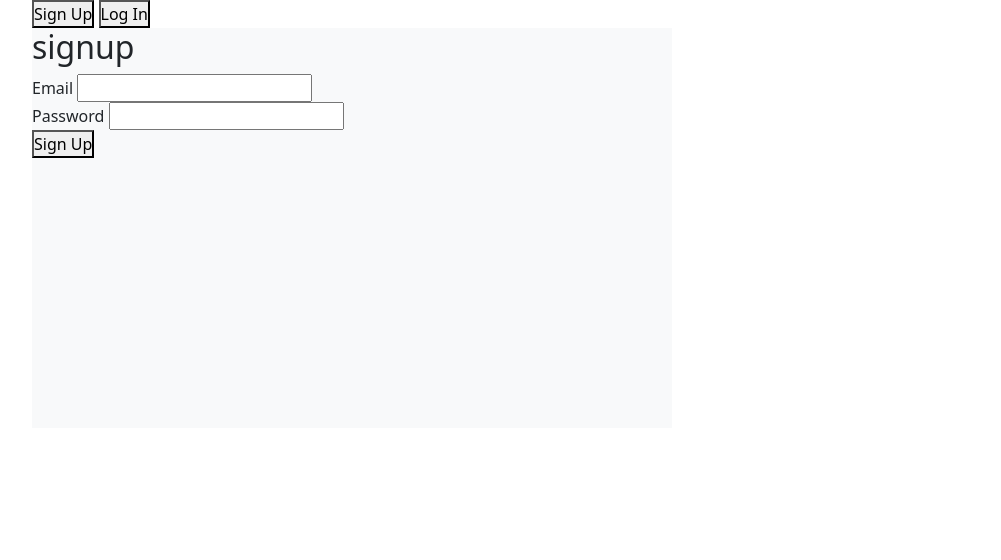
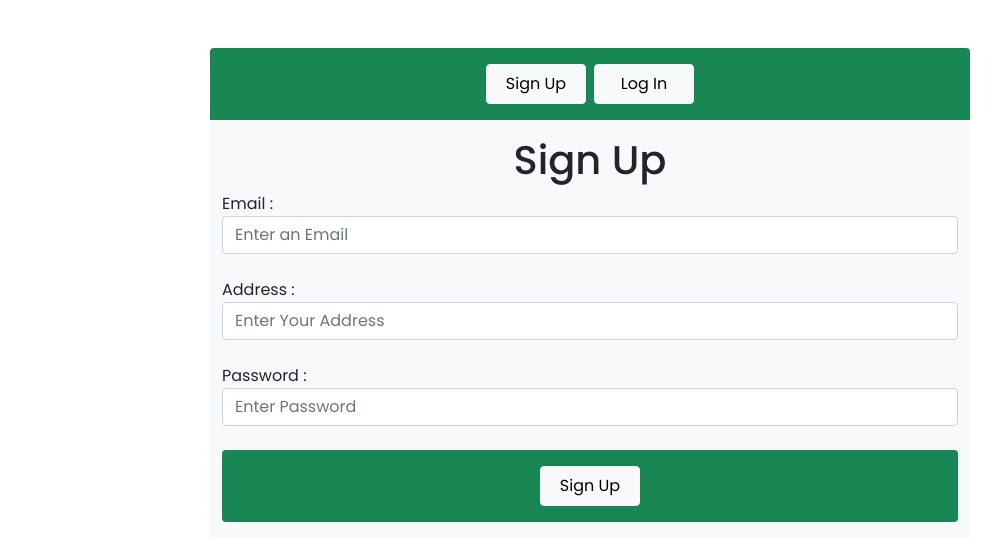
Before and after one commit to Hafiz-Usman-Ghani-123/QuizApp, a plain HTML site: page index.html in a window 1280 px wide. Shown: the whole page, without its empty margins (50-1051 px from the left). Drawn offline with nearby package versions, Linux system fonts and the light colour scheme.

Commit message:
btns css completed
ab k submit hony ki functionality pe work karna hy

```diff
--- a/index.html
+++ b/index.html
@@ -9,53 +9,68 @@
     <!-- Bootstrap CSS -->
     <link href="https://cdn.jsdelivr.net/npm/bootstrap@5.0.2/dist/css/bootstrap.min.css" rel="stylesheet"
         integrity="sha384-EVSTQN3/azprG1Anm3QDgpJLIm9Nao0Yz1ztcQTwFspd3yD65VohhpuuCOmLASjC" crossorigin="anonymous">
-
+    <!-- Google font  -->
+    <link rel="preconnect" href="https://fonts.googleapis.com">
+    <link rel="preconnect" href="https://fonts.gstatic.com" crossorigin>
+    <link
+        href="https://fonts.googleapis.com/css2?family=Poppins:ital,wght@0,100;0,200;0,300;0,400;0,500;0,600;0,700;0,800;0,900;1,100;1,200;1,300;1,400;1,500;1,600;1,700;1,800;1,900&display=swap"
+        rel="stylesheet">
+    <!-- title -->
     <title>Hello, world!</title>
     <style>
         * {
             margin: 0;
             padding: 0;
             box-sizing: border-boxs;
+            font-family: 'Poppins';
         }
 
         .login-form {
             display: none;
         }
+        button{
+            width: 100px;
+            height: 40px;
+        }
     </style>
 </head>
 
 <body>
-    <div class="container  ">
-        <div class="row">
+    <div class="container  mt-5">
+        <div class="row firstRow d-flex justify-content-center">
             <!-- coming div for btns of select any FORM (sign up  OR  login) -->
-            <div class="formBtns col-12 ">
-                <button id="btn1">Sign Up</button>
-                <button id="btn2">Log In</button>
+            <div class="formBtns py-3 col-12 col-sm-8 d-flex justify-content-center bg-success rounded-top">
+                <button id="btn1" class=" btn btn-light  me-1">Sign Up</button>
+                <button id="btn2" class=" btn btn-light  ms-1">Log In</button>
             </div>
         </div>
 
-        <div class="donoForms bg-light" style="height: 50vh; width: 50vw;">
+        <div class="row secondRow d-flex justify-content-center ">
+            <div class="donoForms bg-light col-12 col-sm-8 pt-3">
                 <!--sign up Form  -->
 
                 <form id="signupF" class="signUp-form form  ">
-                <h2>signup</h2>
-                <label for="">Email</label>
-                <input type="text" id="email1"><br>
-                <label for="">Password</label>
-                <input type="password" name="" id="pass1"><br>
-                <button type="submit">Sign Up</button>
+                    <h1 class="text-center">Sign Up</h1>
+                    <label for="">Email : </label>
+                    <input type="email" id="email1" class="form-control" placeholder="Enter an Email"><br>
+                    <label for="">Address : </label>
+                    <input type="text" id="" class="form-control" placeholder="Enter Your Address"><br>
+                    <label for="">Password : </label>
+                    <input type="password" name="" id="pass1" class="form-control" placeholder="Enter Password"><br>
+                    <div class="bg-success py-3 d-flex justify-content-center rounded  mb-3"><button class="btn btn-light  " type="submit">Sign Up</button></div>
                 </form>
 
                 <!-- Login Form  -->
 
-            <form id="loginF" class="login-form form  ">
-                <h2>login</h2>
+                <form id="loginF" class="login-form form ">
+                    <h1 class="text-center ">Log In</h1>
                     <label for="">Email</label>
-                <input type="text" id="email2"><br>
+                    <input type="email" id="email2" class="form-control" placeholder="Enter an Email"><br>
                     <label for="">Password</label>
-                <input type="password" name="" id="pass2"><br>
-                <button type="submit">Log In</button>
+                    <input type="password" name="" id="pass2" class="form-control" placeholder="Enter Password"><br>
+                    <div class="bg-success py-3 d-flex justify-content-center rounded  mb-3"><button class="btn btn-light  " type="submit">Log In</button></div>
                 </form>
+            </div>
         </div>
     </div>
 
```
Lines whose indentation alone changed are shown as unchanged.
